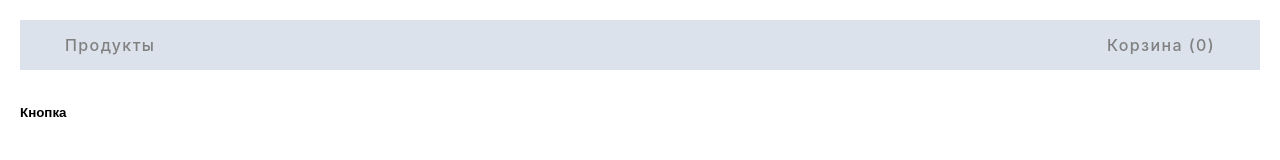
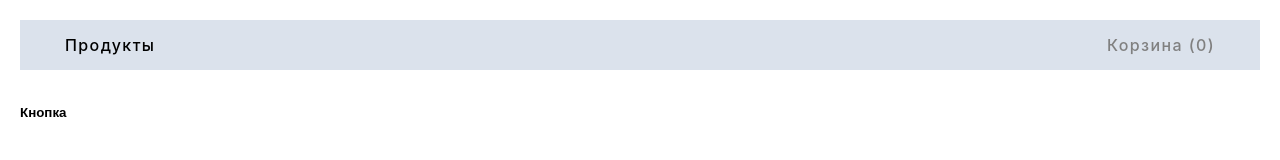
Before and after one commit to Aloxan12/ShopTest, a React (Create React App) app: page /product in a window 1280 px wide. Shown: the top 160 px of the page. Built offline with nearby package versions, Linux system fonts and the light colour scheme.

Commit message:
refactor

```diff
--- a/src/ui/App.css
+++ b/src/ui/App.css
@@ -15,3 +15,7 @@
 .AppNavLink a:hover{
     color: black;
 }
+
+.AppNavLink .active{
+    color: black;
+}
--- a/src/ui/App.tsx
+++ b/src/ui/App.tsx
@@ -1,21 +1,13 @@
 import React from 'react';
 import './App.css';
-import {NavLink} from "react-router-dom";
-import {useSelector} from "react-redux";
-import {AppRootStateType} from "../bll/state/store";
-import {ProductType} from "../bll/state/product-reducer";
 import {AppButton} from "./Components/AppButton/AppButton";
 import {AppRouter} from "../AppRouter";
+import {AppHeader} from "./AppHeader";
 
 function App() {
-    const productInBasket = useSelector<AppRootStateType, Array<ProductType>>(state => state.product.productInBasket)
-
     return (
         <div className="App">
-            <div className="AppNavLink">
-                <NavLink to={'/product'}>Продукты</NavLink>
-                <NavLink to={'/basket'}>Корзина ({productInBasket.length.toString()})</NavLink>
-            </div>
+            <AppHeader />
             <AppButton onClick={()=>{}} title={'Кнопка'} />
             <AppRouter />
         </div>
--- /dev/null
+++ b/src/ui/AppHeader.tsx
@@ -0,0 +1,15 @@
+import React from 'react';
+import {NavLink} from "react-router-dom";
+import {useSelector} from "react-redux";
+import {AppRootStateType} from "../bll/state/store";
+import {ProductType} from "../bll/state/product-reducer";
+
+export const AppHeader = () => {
+    const productInBasket = useSelector<AppRootStateType, Array<ProductType>>(state => state.product.productInBasket)
+    return (
+        <div className="AppNavLink">
+            <NavLink to={'/product'}>Продукты</NavLink>
+            <NavLink to={'/basket'}>Корзина ({productInBasket.length.toString()})</NavLink>
+        </div>
+    );
+};
```
